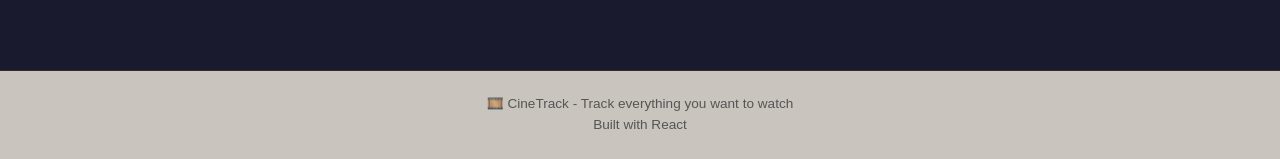
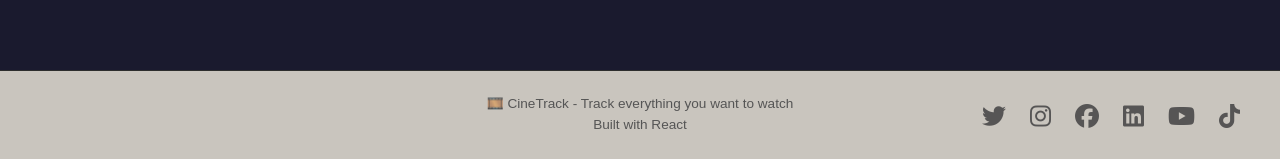
Before and after one commit to muktamehra/my-watchlist, a React (Vite) app: page / in a window 1280 px wide. Shown: the part 693-852 px from the top of the page. Built offline with nearby package versions, Linux system fonts and the light colour scheme; no server answers.

Commit message:
Add TMDB movie posters, social media icons, footer styling and UI improvements

```diff
--- a/index.html
+++ b/index.html
@@ -4,7 +4,8 @@
     <meta charset="UTF-8" />
     <link rel="icon" type="image/svg+xml" href="/vite.svg" />
     <meta name="viewport" content="width=device-width, initial-scale=1.0" />
-    <title>my-watchlist</title>
+    <title>CineTrack</title>
+     <link rel="stylesheet" href="https://cdnjs.cloudflare.com/ajax/libs/font-awesome/6.5.0/css/all.min.css" />
   </head>
   <body>
     <div id="root"></div>
--- a/src/App.css
+++ b/src/App.css
@@ -96,7 +96,6 @@
   align-items: center;
   justify-content: space-between;
   box-shadow: 0 4px 12px rgba(0,0,0,0.4);
-  border-left: 4px solid #c9c5be;
   transition: transform 0.2s, box-shadow 0.2s;
 }
 
@@ -125,7 +124,7 @@
 
 .btn-watched {
   background-color: transparent;
-  border: 2px solid #c9c5be;
+  border: .5px solid #c9c5be;
   color: #c9c5be;
   padding: 6px 10px !important;
   font-size: 0.75rem !important;
@@ -133,7 +132,7 @@
 
 .btn-delete {
   background-color: transparent;
-  border: 2px solid #ff4444;
+  border: .5px solid #ff4444;
   color: #ff4444;
   padding: 6px 10px !important;
   font-size: 0.75rem !important;
@@ -229,13 +228,20 @@
 }
 
 .footer {
-  text-align: center;
+  display: flex;
+  justify-content: space-between;
+  align-items: center;
   padding: 24px 40px;
   margin-top: 40px;
   border-top: 1px solid #2d2d2d;
   color: #555555;
   font-size: 0.85rem;
   background-color: #c9c5be;
+}
+
+.footer-text {
+  flex: 1;
+  text-align: center;
 }
 
 .footer p {
@@ -299,7 +305,7 @@
   gap: 10px;
   box-shadow: 0 4px 12px rgba(0,0,0,0.3);
   transition: transform 0.2s, box-shadow 0.2s;
-  border-top: 3px solid #c9c5be;
+  justify-content: space-between;
 }
 
 .popular-card:hover {
@@ -325,7 +331,7 @@
   font-size: 0.8rem;
   padding: 8px 14px;
   background-color: transparent;
-  border: 2px solid #c9c5be;
+  border: .5px solid #c9c5be;
   color: #c9c5be;
   border-radius: 8px;
   cursor: pointer;
@@ -343,3 +349,25 @@
   border-radius: 8px;
   object-fit: cover;
 }
+
+.social-icons {
+  flex: 0.5;
+  display: flex;
+  justify-content: flex-end;
+  gap: 24px;
+  margin-top: 0;
+}
+
+.footer-spacer {
+  flex: 0.5;
+}
+
+.social-icons a {
+  color: #565555;
+  font-size: 1.5rem;
+  transition: color 0.3s;
+}
+
+.social-icons a:hover {
+  color: #c9c5be;
+}
--- a/src/Footer.jsx
+++ b/src/Footer.jsx
@@ -1,8 +1,19 @@
 function Footer() {
     return (
         <footer className="footer">
+            <div className="footer-spacer"></div>
+            <div className="footer-text">
             <p>🎞️ CineTrack - Track everything you want to watch</p>
             <p>Built with React</p>
+            </div>
+            <div className="social-icons">
+                <a href="#" target="_blank"><i className="fab fa-twitter"></i></a>
+                <a href="#" target="_blank"><i className="fab fa-instagram"></i></a>
+                <a href="#" target="_blank"><i className="fab fa-facebook"></i></a>
+                <a href="#" target="_blank"><i className="fab fa-linkedin"></i></a>
+                <a href="#" target="_blank"><i className="fab fa-youtube"></i></a>
+                <a href="#" target="_blank"><i className="fab fa-tiktok"></i></a>
+            </div>
         </footer>
     )
 }
```
